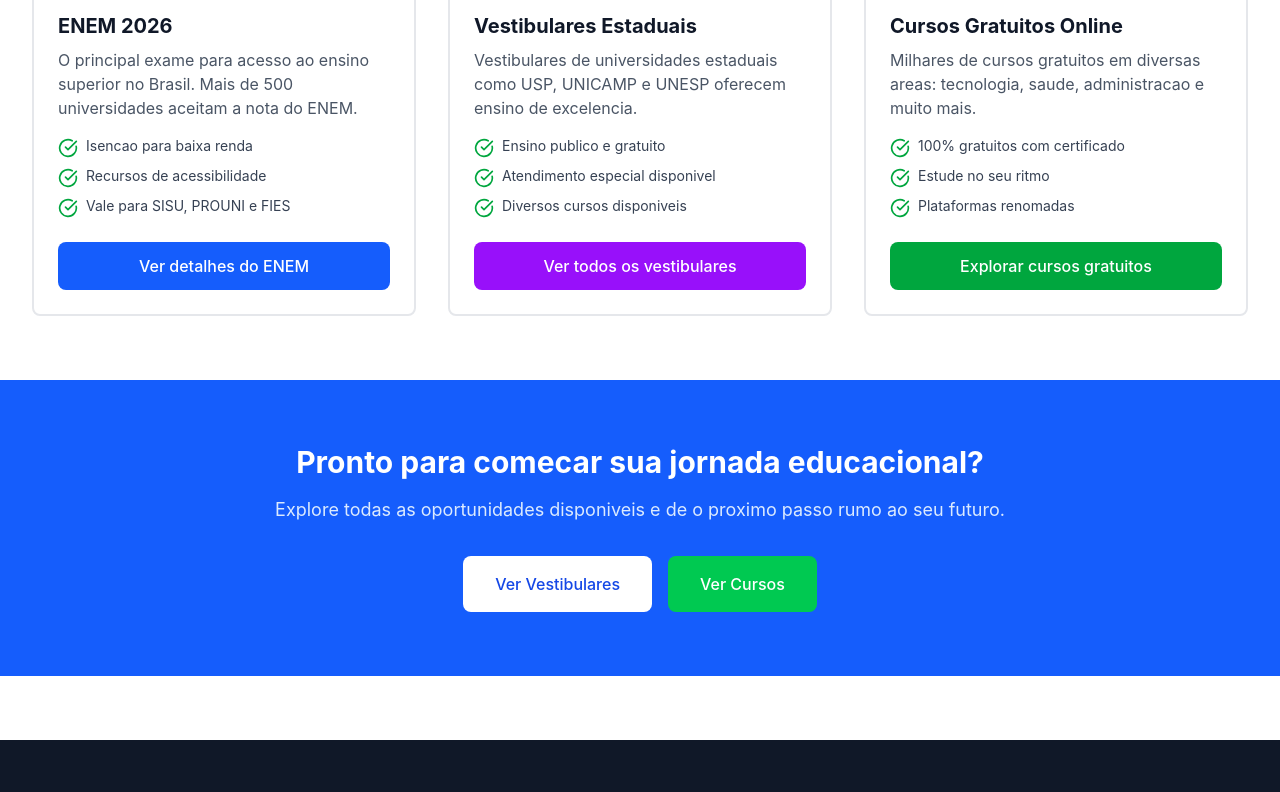
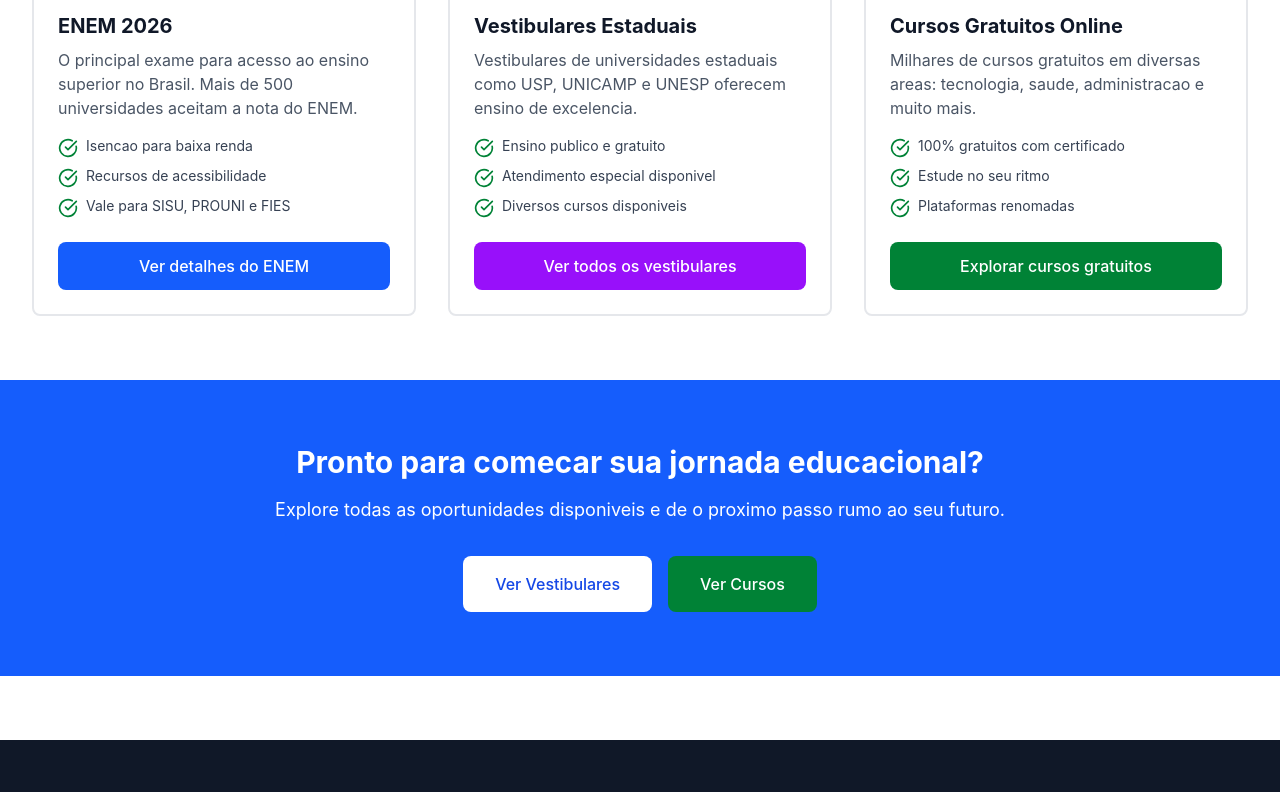
Before and after one commit to analuiza2102/WEB_educacional_acessivel_tcc2026, a React (Vite) app: page / in a window 1280 px wide. Shown: the part 1340-2132 px from the top of the page. Built offline with nearby package versions, Linux system fonts and the light colour scheme; no server answers.

Commit message:
fix: melhorar contraste das cores verdes

```diff
--- a/src/app/pages/Acessibilidade.tsx
+++ b/src/app/pages/Acessibilidade.tsx
@@ -55,7 +55,7 @@ export function Acessibilidade() {
             <div className="bg-white rounded-lg border-2 border-gray-200 p-6">
               <div className="flex items-start gap-4">
                 <div className="bg-green-100 p-3 rounded-lg flex-shrink-0">
-                  <Keyboard className="w-6 h-6 text-green-600" aria-hidden="true" />
+                  <Keyboard className="w-6 h-6 text-green-700" aria-hidden="true" />
                 </div>
                 <div className="flex-1">
                   <h3 className="text-xl font-bold text-gray-900 mb-2">
--- a/src/app/pages/Gestor.tsx
+++ b/src/app/pages/Gestor.tsx
@@ -206,7 +206,7 @@ export function Gestor() {
         <div className="mx-auto flex max-w-7xl flex-col gap-5 px-4 sm:px-6 md:flex-row md:items-center md:justify-between lg:px-8">
           <div>
             <h1 className="text-3xl font-bold sm:text-4xl">Painel Gestor</h1>
-            <p className="mt-2 text-blue-100">
+            <p className="mt-2 text-white">
               {profile?.nome || userEmail} · perfil {profile?.role}
             </p>
           </div>
--- a/src/app/pages/Home.tsx
+++ b/src/app/pages/Home.tsx
@@ -13,7 +13,7 @@ export function Home() {
             <h1 id="hero-title" className="mb-6 text-3xl font-bold sm:text-4xl md:text-5xl">
               Encontre oportunidades educacionais gratuitas de forma simples e acessivel
             </h1>
-            <p className="hero-lead mb-10 text-lg text-blue-100 sm:text-xl">
+            <p className="hero-lead mb-10 text-lg text-white sm:text-xl">
               Centralizamos informacoes sobre vestibulares publicos e cursos gratuitos para facilitar
               seu acesso a educacao de qualidade.
             </p>
@@ -27,7 +27,7 @@ export function Home() {
               </Link>
               <Link
                 to="/cursos"
-                className="hero-secondary-cta inline-flex items-center justify-center gap-2 rounded-lg bg-green-500 px-8 py-4 text-lg font-medium text-white transition-colors hover:bg-green-600 focus:outline-none focus:ring-4 focus:ring-green-300"
+                className="hero-secondary-cta inline-flex items-center justify-center gap-2 rounded-lg bg-green-700 px-8 py-4 text-lg font-medium text-white transition-colors hover:bg-green-800 focus:outline-none focus:ring-4 focus:ring-green-300"
               >
                 <BookOpen className="h-6 w-6" aria-hidden="true" />
                 Quero fazer Curso Gratuito
@@ -110,15 +110,15 @@ export function Home() {
               </p>
               <ul className="feature-list mb-6 space-y-2 text-sm text-gray-700">
                 <li className="flex items-start gap-2">
-                  <CheckCircle className="mt-0.5 h-5 w-5 flex-shrink-0 text-green-600" aria-hidden="true" />
+                  <CheckCircle className="mt-0.5 h-5 w-5 flex-shrink-0 text-green-700" aria-hidden="true" />
                   <span>Isencao para baixa renda</span>
                 </li>
                 <li className="flex items-start gap-2">
-                  <CheckCircle className="mt-0.5 h-5 w-5 flex-shrink-0 text-green-600" aria-hidden="true" />
+                  <CheckCircle className="mt-0.5 h-5 w-5 flex-shrink-0 text-green-700" aria-hidden="true" />
                   <span>Recursos de acessibilidade</span>
                 </li>
                 <li className="flex items-start gap-2">
-                  <CheckCircle className="mt-0.5 h-5 w-5 flex-shrink-0 text-green-600" aria-hidden="true" />
+                  <CheckCircle className="mt-0.5 h-5 w-5 flex-shrink-0 text-green-700" aria-hidden="true" />
                   <span>Vale para SISU, PROUNI e FIES</span>
                 </li>
               </ul>
@@ -140,15 +140,15 @@ export function Home() {
               </p>
               <ul className="feature-list mb-6 space-y-2 text-sm text-gray-700">
                 <li className="flex items-start gap-2">
-                  <CheckCircle className="mt-0.5 h-5 w-5 flex-shrink-0 text-green-600" aria-hidden="true" />
+                  <CheckCircle className="mt-0.5 h-5 w-5 flex-shrink-0 text-green-700" aria-hidden="true" />
                   <span>Ensino publico e gratuito</span>
                 </li>
                 <li className="flex items-start gap-2">
-                  <CheckCircle className="mt-0.5 h-5 w-5 flex-shrink-0 text-green-600" aria-hidden="true" />
+                  <CheckCircle className="mt-0.5 h-5 w-5 flex-shrink-0 text-green-700" aria-hidden="true" />
                   <span>Atendimento especial disponivel</span>
                 </li>
                 <li className="flex items-start gap-2">
-                  <CheckCircle className="mt-0.5 h-5 w-5 flex-shrink-0 text-green-600" aria-hidden="true" />
+                  <CheckCircle className="mt-0.5 h-5 w-5 flex-shrink-0 text-green-700" aria-hidden="true" />
                   <span>Diversos cursos disponiveis</span>
                 </li>
               </ul>
@@ -170,21 +170,21 @@ export function Home() {
               </p>
               <ul className="feature-list mb-6 space-y-2 text-sm text-gray-700">
                 <li className="flex items-start gap-2">
-                  <CheckCircle className="mt-0.5 h-5 w-5 flex-shrink-0 text-green-600" aria-hidden="true" />
+                  <CheckCircle className="mt-0.5 h-5 w-5 flex-shrink-0 text-green-700" aria-hidden="true" />
                   <span>100% gratuitos com certificado</span>
                 </li>
                 <li className="flex items-start gap-2">
-                  <CheckCircle className="mt-0.5 h-5 w-5 flex-shrink-0 text-green-600" aria-hidden="true" />
+                  <CheckCircle className="mt-0.5 h-5 w-5 flex-shrink-0 text-green-700" aria-hidden="true" />
                   <span>Estude no seu ritmo</span>
                 </li>
                 <li className="flex items-start gap-2">
-                  <CheckCircle className="mt-0.5 h-5 w-5 flex-shrink-0 text-green-600" aria-hidden="true" />
+                  <CheckCircle className="mt-0.5 h-5 w-5 flex-shrink-0 text-green-700" aria-hidden="true" />
                   <span>Plataformas renomadas</span>
                 </li>
               </ul>
               <Link
                 to="/cursos"
-                className="feature-link inline-block w-full rounded-lg bg-green-600 px-6 py-3 text-center font-medium text-white transition-colors hover:bg-green-700 focus:outline-none focus:ring-4 focus:ring-green-300"
+                className="feature-link inline-block w-full rounded-lg bg-green-700 px-6 py-3 text-center font-medium text-white transition-colors hover:bg-green-800 focus:outline-none focus:ring-4 focus:ring-green-300"
               >
                 Explorar cursos gratuitos
               </Link>
@@ -198,7 +198,7 @@ export function Home() {
           <h2 id="cta-title" className="mb-4 text-3xl font-bold">
             Pronto para comecar sua jornada educacional?
           </h2>
-          <p className="cta-lead mb-8 text-lg text-blue-100">
+          <p className="cta-lead mb-8 text-lg text-white">
             Explore todas as oportunidades disponiveis e de o proximo passo rumo ao seu futuro.
           </p>
           <div className="flex flex-col justify-center gap-4 sm:flex-row">
@@ -210,7 +210,7 @@ export function Home() {
             </Link>
             <Link
               to="/cursos"
-              className="hero-secondary-cta inline-flex items-center justify-center gap-2 rounded-lg bg-green-500 px-8 py-4 font-medium text-white transition-colors hover:bg-green-600 focus:outline-none focus:ring-4 focus:ring-green-300"
+              className="hero-secondary-cta inline-flex items-center justify-center gap-2 rounded-lg bg-green-700 px-8 py-4 font-medium text-white transition-colors hover:bg-green-800 focus:outline-none focus:ring-4 focus:ring-green-300"
             >
               Ver Cursos
             </Link>
--- a/src/app/pages/Sobre.tsx
+++ b/src/app/pages/Sobre.tsx
@@ -6,7 +6,7 @@ export function Sobre() {
       <div className="bg-blue-600 text-white py-12">
         <div className="max-w-4xl mx-auto px-4 sm:px-6 lg:px-8">
           <h1 className="text-3xl sm:text-4xl font-bold mb-4">Sobre o EDUCA ACESSO</h1>
-          <p className="text-lg text-blue-100">
+          <p className="text-lg text-white">
             Democratizando o acesso à educação de qualidade no Brasil
           </p>
         </div>
@@ -32,7 +32,7 @@ export function Sobre() {
         <section className="bg-white rounded-lg border-2 border-gray-200 p-8 mb-8" aria-labelledby="fazemos-title">
           <div className="flex items-start gap-4 mb-4">
             <div className="bg-green-100 p-3 rounded-lg">
-              <Heart className="w-8 h-8 text-green-600" aria-hidden="true" />
+              <Heart className="w-8 h-8 text-green-700" aria-hidden="true" />
             </div>
             <div className="flex-1">
               <h2 id="fazemos-title" className="text-2xl font-bold text-gray-900 mb-4">
@@ -141,7 +141,7 @@ export function Sobre() {
 
         <div className="bg-gradient-to-br from-blue-600 to-blue-800 text-white rounded-lg p-8 text-center">
           <h2 className="text-2xl font-bold mb-4">Projeto Acadêmico</h2>
-          <p className="text-blue-100 max-w-2xl mx-auto">
+          <p className="text-white max-w-2xl mx-auto">
             Este site foi desenvolvido exclusivamente para fins acadêmicos, como parte de um Trabalho de Conclusão de Curso. As informações exibidas têm finalidade demonstrativa e educacional para apresentação do TCC.
           </p>
         </div>
--- a/src/app/pages/Vestibulares.tsx
+++ b/src/app/pages/Vestibulares.tsx
@@ -37,7 +37,7 @@ export function Vestibulares() {
       <div className="bg-blue-600 text-white py-12">
         <div className="max-w-7xl mx-auto px-4 sm:px-6 lg:px-8">
           <h1 className="text-3xl sm:text-4xl font-bold mb-4">Vestibulares Públicos</h1>
-          <p className="text-lg text-blue-100">
+          <p className="text-lg text-white">
             Encontre vestibulares gratuitos e acessíveis com guias passo a passo
           </p>
         </div>
--- a/src/styles/accessibility.css
+++ b/src/styles/accessibility.css
@@ -59,6 +59,7 @@
 .high-contrast [class*='to-blue-800'],
 .high-contrast [class*='bg-blue-600'],
 .high-contrast [class*='bg-green-600'],
+.high-contrast [class*='bg-green-700'],
 .high-contrast [class*='bg-purple-600'] {
   background: #000000 !important;
   color: #ffffff !important;
@@ -115,6 +116,7 @@
 .high-contrast .feature-list svg,
 .high-contrast [class*='text-blue-600'],
 .high-contrast [class*='text-green-600'],
+.high-contrast [class*='text-green-700'],
 .high-contrast [class*='text-purple-600'],
 .high-contrast [class*='text-blue-800'],
 .high-contrast [class*='text-green-800'],
@@ -206,9 +208,11 @@
 
 .high-contrast a[class*='bg-blue-600'],
 .high-contrast a[class*='bg-green-600'],
+.high-contrast a[class*='bg-green-700'],
 .high-contrast a[class*='bg-purple-600'],
 .high-contrast button[class*='bg-blue-600'],
 .high-contrast button[class*='bg-green-600'],
+.high-contrast button[class*='bg-green-700'],
 .high-contrast button[class*='bg-purple-600'] {
   background: #ffd600 !important;
   color: #000000 !important;
@@ -217,9 +221,11 @@
 
 .high-contrast a[class*='bg-blue-600'] svg,
 .high-contrast a[class*='bg-green-600'] svg,
+.high-contrast a[class*='bg-green-700'] svg,
 .high-contrast a[class*='bg-purple-600'] svg,
 .high-contrast button[class*='bg-blue-600'] svg,
 .high-contrast button[class*='bg-green-600'] svg,
+.high-contrast button[class*='bg-green-700'] svg,
 .high-contrast button[class*='bg-purple-600'] svg,
 .high-contrast a[class*='bg-gray-200'] svg,
 .high-contrast button[class*='bg-gray-200'] svg {
```
Also changed, not shown: src/app/pages/Cursos.tsx (+5 -5 lines), src/app/pages/VestibularDetail.tsx (+7 -7 lines).
